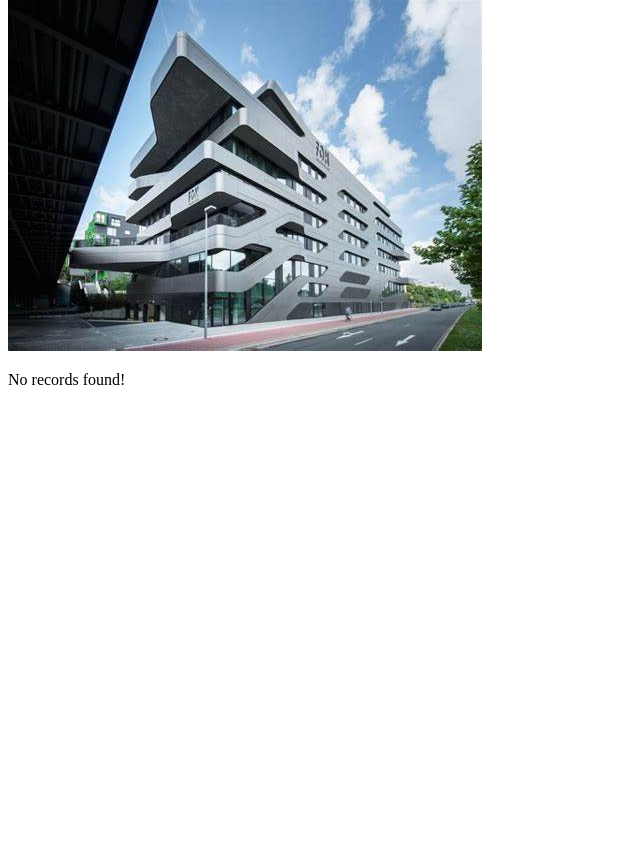
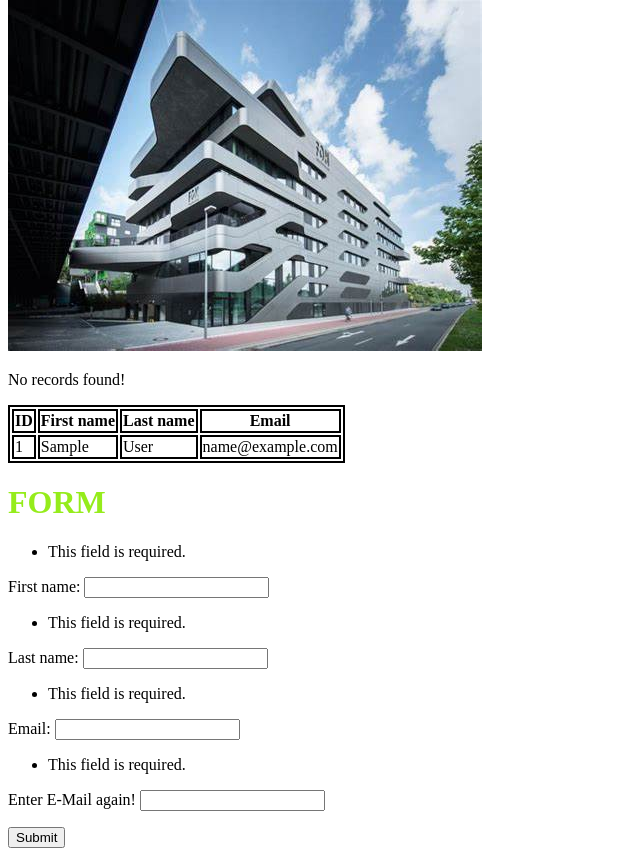
Before and after one commit to daneb255/django-example, a Django app: page /myfirstapp/ in a window 1280 px wide. Shown: the part 99-955 px from the top of the page, without its empty margins (0-640 px from the left). Before the commit the page ends 484 px from the top, so only its background shows below. Run offline with Django 3.2, Linux system fonts and the light colour scheme; tables that the repository leaves empty hold one stand-in row (values such as "Sample post").

Commit message:
add user model, update faker, add userform

```diff
--- /dev/null
+++ b/myfirstapp/forms.py
@@ -0,0 +1,9 @@
+from django import forms
+from django.core import validators
+
+
+class UserForm(forms.Form):
+    first_name = forms.CharField(validators=[validators.MinLengthValidator(5)])
+    last_name = forms.CharField()
+    email = forms.EmailField()
+    email2 = forms.EmailField(label="Enter E-Mail again!")
--- a/myfirstapp/models.py
+++ b/myfirstapp/models.py
@@ -24,3 +24,12 @@ class AccessRecord(models.Model):
 
     def __str__(self):
         return self.webpage_id.name
+
+
+class User(models.Model):
+    first_name = models.CharField(max_length=50)
+    last_name = models.CharField(max_length=50)
+    email = models.EmailField(max_length=255, unique=True)
+
+    def __str__(self):
+        return f'{self.first_name} {self.last_name}'
--- a/myfirstapp/views.py
+++ b/myfirstapp/views.py
@@ -1,14 +1,23 @@
 from django.shortcuts import render
-from myfirstapp.models import Webpage
+from myfirstapp.models import Webpage, User
+from myfirstapp.forms import UserForm
 
 
 def index(request):
+    form = UserForm(request.POST)
 
-    wp = Webpage.objects.filter(url__contains='https')
+    qs_webpages = Webpage.objects.filter(url__contains='https')
+    qs_users = User.objects.all()
     values = {
         "test_variable": "From views.py!",
-        "webpage_records": wp
-
+        "webpage_records": qs_webpages,
+        "user_records": qs_users,
+        "form": form
     }
 
+    if request.method == 'POST':
+        if form.is_valid():
+            print("Valid data!")
+            print(f'First name: {form.cleaned_data["first_name"]} | Last name: {form.cleaned_data["last_name"]} | email: {form.cleaned_data["email"]}')
+
     return render(request, 'myfirstapp/index.html', context=values)
--- a/templates/myfirstapp/index.html
+++ b/templates/myfirstapp/index.html
@@ -42,6 +42,39 @@
         {% endif %}
     </div>
 
+    <div>
+        {% if user_records %}
+        <table>
+            <thead>
+            <th>ID</th>
+            <th>First name</th>
+            <th>Last name</th>
+            <th>Email</th>
+            </thead>
+
+        {% for urc in user_records %}
+            <tr>
+                <td>{{ urc.id }}</td>
+                <td>{{ urc.first_name }}</td>
+                <td>{{ urc.last_name }}</td>
+                <td>{{ urc.email }}</td>
+            </tr>
+        {% endfor %}
+
+        </table>
+        {% else %}
+            <p>No records found!</p>
+        {% endif %}
+    </div>
+
+    <div>
+        <h1>FORM</h1>
+        <form method="post">
+            {{ form.as_p }}
+            {% csrf_token %}
+            <input type="submit" value="Submit">
+        </form>
+    </div>
 </body>
 
 <footer>
```
Also changed, not shown: fake_model.py (+12 -1 lines), myfirstapp/migrations/0003_user.py (added), 1 other file.
